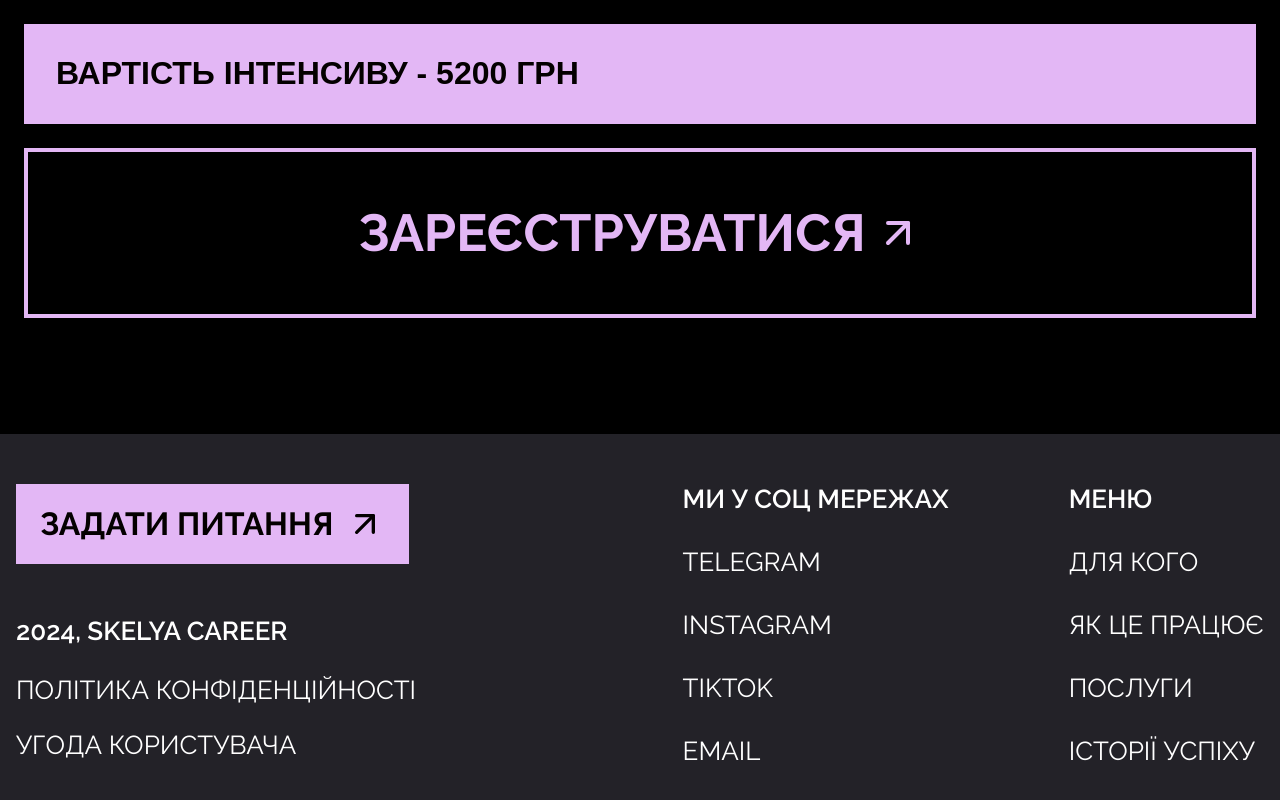
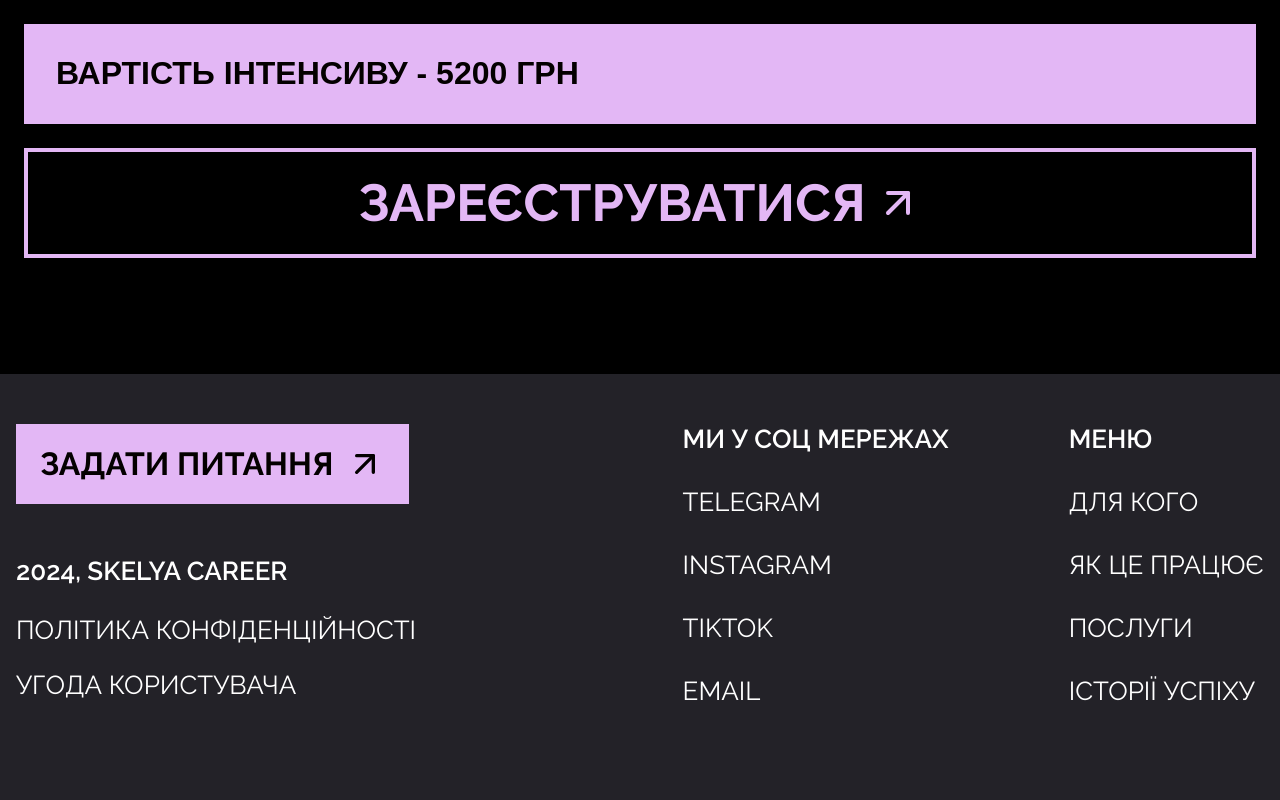
Before and after one commit to InM1nd/skelya_reborn, a Next.js app: page /intensive in a window 1280 px wide. Shown: the part 5527-6327 px from the top of the page. Built offline with nearby package versions, Linux system fonts and the light colour scheme; a web font is replaced by a local one.

Commit message:
My solution. Better late than never.

```diff
--- a/src/app/(main)/(pages)/intensive/IntensiveCurator.tsx
+++ b/src/app/(main)/(pages)/intensive/IntensiveCurator.tsx
@@ -71,7 +71,9 @@ const IntensiveCurator = () => {
             </div>
 
             {/* Registration Button */}
-            <button className="flex w-full items-center border-4 border-pink justify-center text-pink text-xl sm:text-2xl lg:text-[52px] font-bold uppercase py-4 sm:py-6 lg:py-[50px] px-4 sm:px-6 transition-colors duration-300 hover:border-purple-main hover:text-purple-main group hover:stroke-change">
+            <button
+              onClick={() => window.open('https://secure.wayforpay.com/button/b12436e04beaf', '_blank')}
+              className="flex w-full items-center border-4 border-pink justify-center text-pink text-xl sm:text-2xl lg:text-[52px] font-bold uppercase py-4 sm:py-6 lg:py-[20px] px-4 sm:px-6 transition-colors duration-300 hover:border-purple-main hover:text-purple-main group hover:stroke-change">
               <span>ЗАРЕЄСТРУВАТИСЯ</span>
               <ArrowUpRight className="ml-2 w-8 h-8 sm:w-10 sm:h-10 lg:w-12 lg:h-12 transform group-hover:translate-x-1 group-hover:-translate-y-1 transition-transform duration-300" />
             </button>
```
